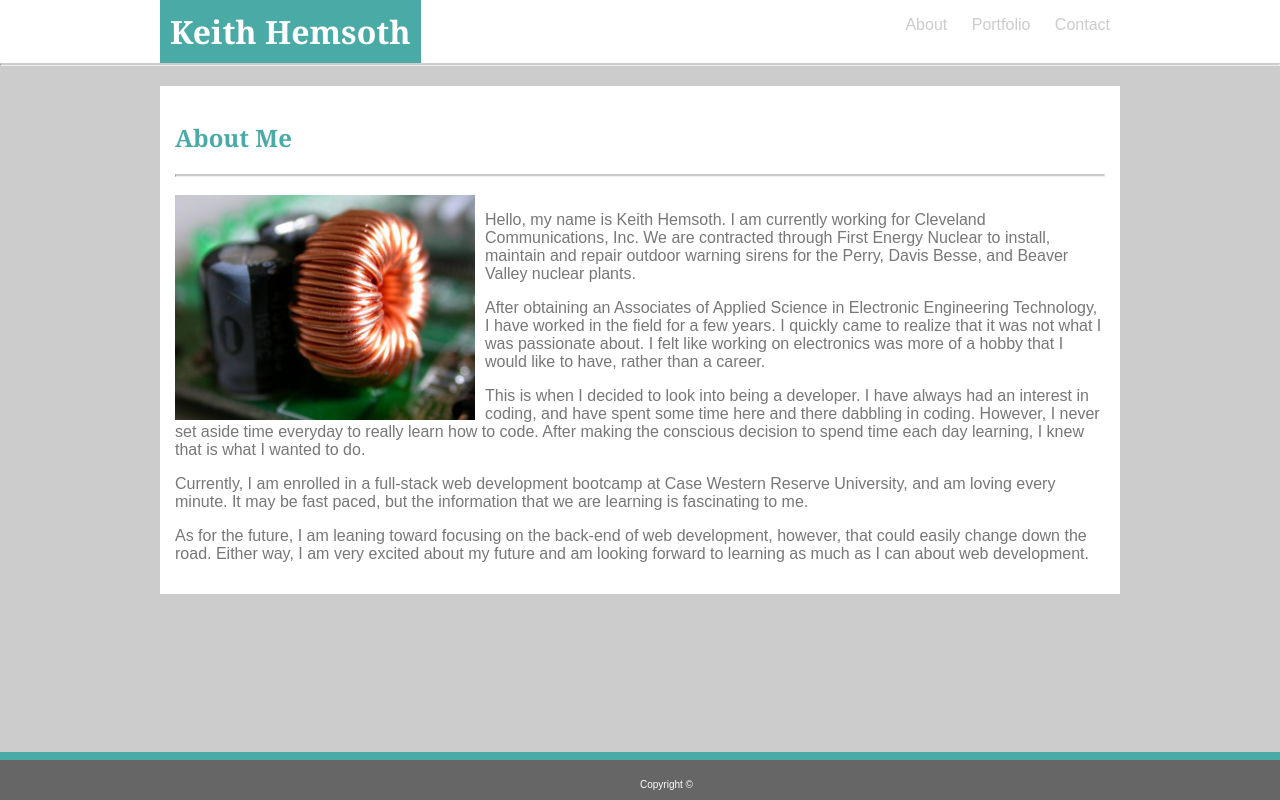
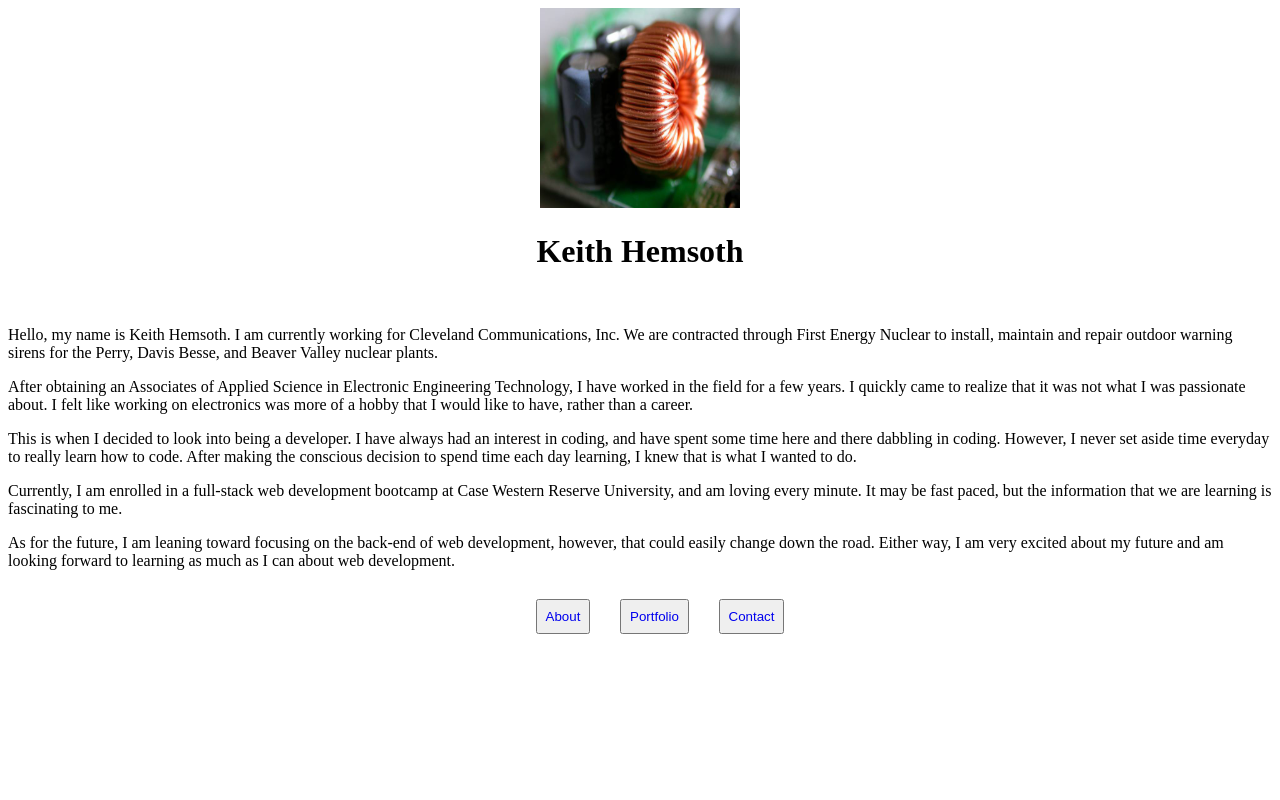
Before and after one commit to khemsoth/Responsive-Portfolio, a plain HTML site: page index.html in a window 1280 px wide. Drawn offline with Linux system fonts and the light colour scheme.

Commit message:
start new layout

```diff
--- /dev/null
+++ b/assets/css/design.css
@@ -0,0 +1,33 @@
+.nav {
+  list-style-type: none;
+  margin: auto;
+  text-align: center;
+}
+
+.nav-list {
+  text-decoration: none;
+}
+
+.nav button {
+  margin: .8rem;
+  padding: .5rem;
+}
+
+.prof-pic {
+  text-align: left;
+}
+
+footer {
+  text-align: right;
+}
+
+.header {
+  text-align: center;
+}
+
+.header img {
+  display: inline-block;
+  text-align: left;
+  height: 200px;
+  width: 200px;
+}
--- a/index.html
+++ b/index.html
@@ -5,33 +5,21 @@
     <meta name="viewport" content="width=device-width, initial-scale=1.0">
     <meta http-equiv="X-UA-Compatible" content="ie=edge">
     <title>Keith Hemsoth | About</title>
-    <link rel="stylesheet" href="./assets/css/style.css">
+    <link rel="stylesheet" href="./assets/css/design.css">
 </head>
 <body>
 
  <div class="wrapper">
   <div class="header">
-    <div class="header-content">
+      <img class="prof-pic" src="assets/images/placeholder.jpg" alt="Professional picture">
       <h1>Keith Hemsoth</h1>
-        <nav>
-          <ul>
-           <a href="index.html"><li>About</li></a>
-           <a href="portfolio.html"><li>Portfolio</li></a>
-           <a href="contact.html"><li>Contact</li></a>
-          </ul>
-        </nav>
-     <div style="clear:both;"></div>
      </div>
-     <hr>
     </div>
 
 
 <div class="container">
     <section class="about-me">
-        <h2 class="about">About Me</h2>
-        <hr>
         <br>
-        <img class="prof-pic" src="assets/images/placeholder.jpg" alt="Professional picture">
         <p>Hello, my name is Keith Hemsoth. I am currently working for Cleveland Communications, Inc. We are contracted through First Energy Nuclear to install, maintain and repair outdoor warning sirens for the Perry, Davis Besse, and Beaver Valley nuclear plants.</p>
         <p>After obtaining an Associates of Applied Science in Electronic Engineering Technology, I have worked in the field for a few years. I quickly came to realize that it was not what I was passionate about. I felt like working on electronics was more of a hobby that I would like to have, rather than a career.</p>
         <p>This is when I decided to look into being a developer. I have always had an interest in coding, and have spent some time here and there dabbling in coding. However, I never set aside time everyday to really learn how to code. After making the conscious decision to spend time each day learning, I knew that is what I wanted to do.</p>
@@ -42,7 +30,11 @@
 </div>
 </div>
     <footer>
-        <p>Copyright &copy;</p>
-      </footer>
+     <ul class="nav">
+      <button><a href="index.html" class="nav-list"><li>About</li></a></button>
+      <button><a href="portfolio.html" class="nav-list"><li>Portfolio</li></a></button>
+      <button><a href="contact.html" class="nav-list"><li>Contact</li></a></button>
+     </ul>
+    </footer>
 </body>
 </html>
```
